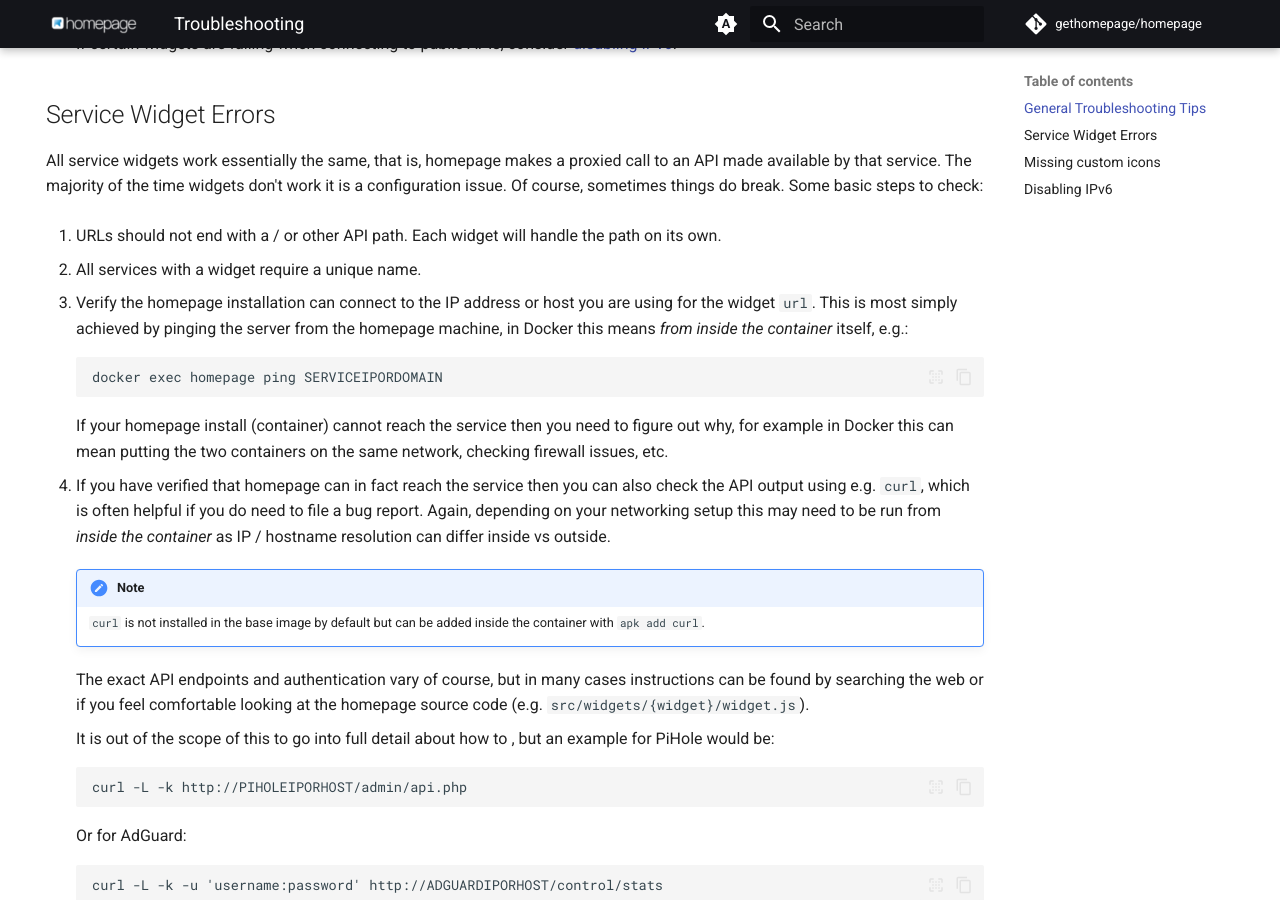
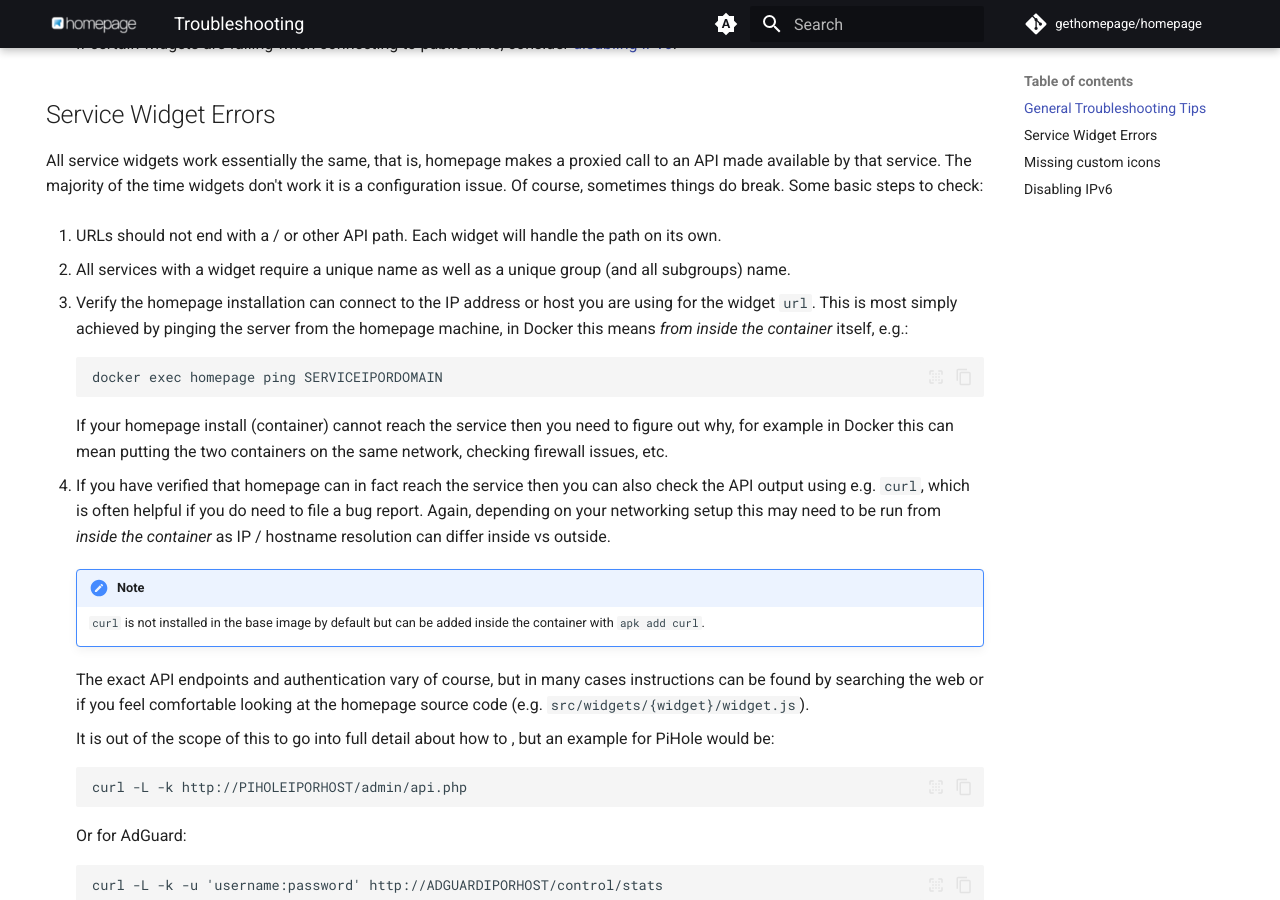
Before and after one commit to jobstar-git/home_p, an MkDocs documentation site: the page built from docs/troubleshooting/index.md, in a window 1280 px wide and 900 px high, scrolled down 433 px. Built offline with MkDocs 1.6.1 and Material for MkDocs 9.7.7, drawn with Linux system fonts in a browser that asks for light colours; comment, search, counter and statistics services are not loaded.

Commit message:
Documentation: clarify unique subgroups requirement

```diff
--- a/docs/troubleshooting/index.md
+++ b/docs/troubleshooting/index.md
@@ -20,7 +20,7 @@ All service widgets work essentially the same, that is, homepage makes a proxied
 
 1.  URLs should not end with a / or other API path. Each widget will handle the path on its own.
 
-2.  All services with a widget require a unique name.
+2.  All services with a widget require a unique name as well as a unique group (and all subgroups) name.
 
 3.  Verify the homepage installation can connect to the IP address or host you are using for the widget `url`. This is most simply achieved by pinging the server from the homepage machine, in Docker this means _from inside the container_ itself, e.g.:
 
```
